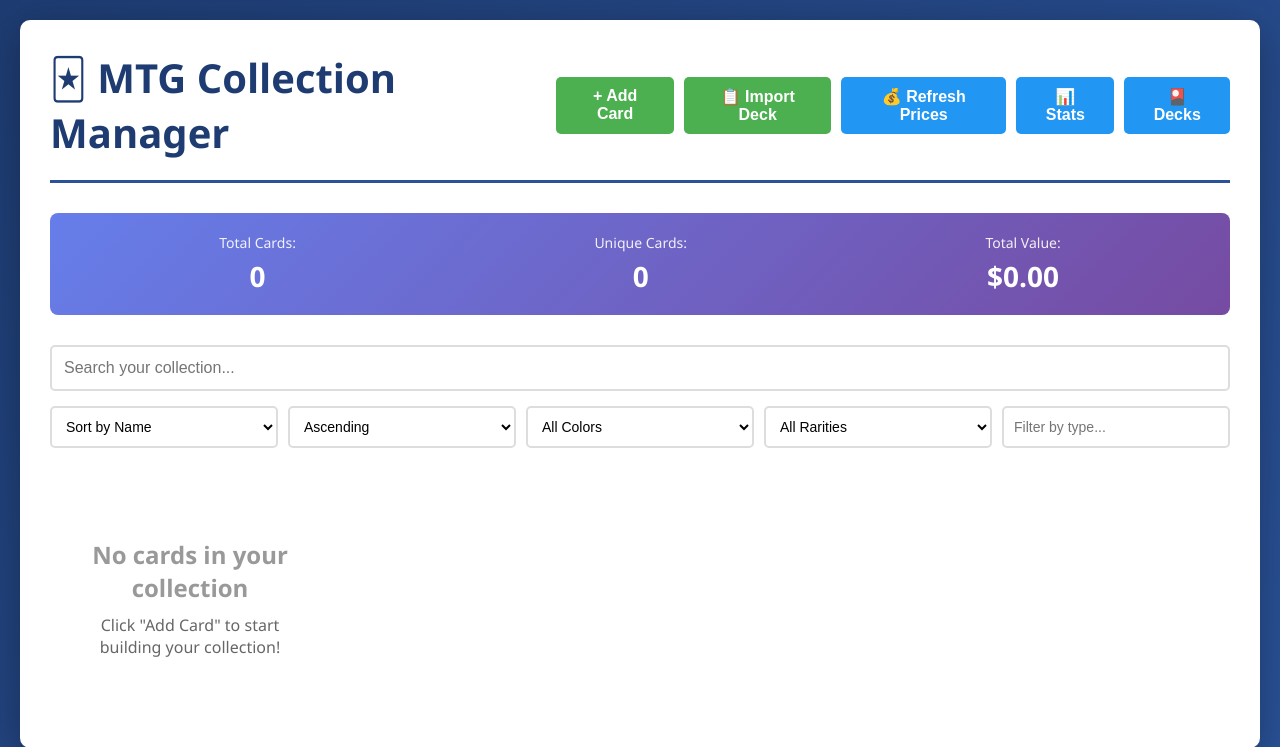
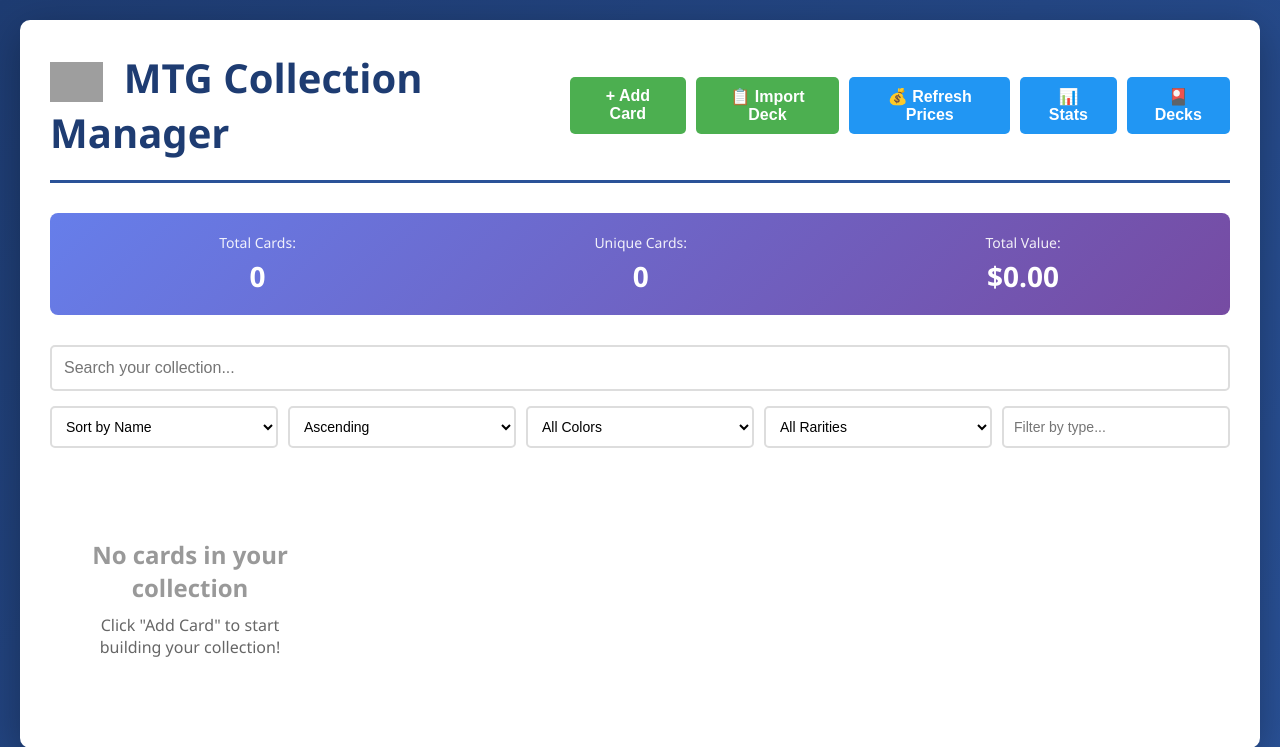
Before and after one commit to rrmimms/MTG-Collection-App, a Flask app: page / in a window 1280 px wide. Shown: the top 747 px of the page. Run offline with Flask 3, Linux system fonts and the light colour scheme; data that the repository does not hold is empty; grey boxes are pictures that could not be loaded.

Commit message:
added card back image as logo

```diff
--- a/templates/index.html
+++ b/templates/index.html
@@ -9,7 +9,7 @@
 <body>
     <div class="container">
         <header>
-            <h1>🃏 MTG Collection Manager</h1>
+            <h1><img src="/static/cardBackMTG.jpg" alt="MTG" style="height: 40px; width: auto; vertical-align: middle; margin-right: 10px;"> MTG Collection Manager</h1>
             <div class="header-actions">
                 <button id="addCardBtn" class="btn btn-primary">+ Add Card</button>
                 <button id="importDeckBtn" class="btn btn-primary">📋 Import Deck</button>
```
